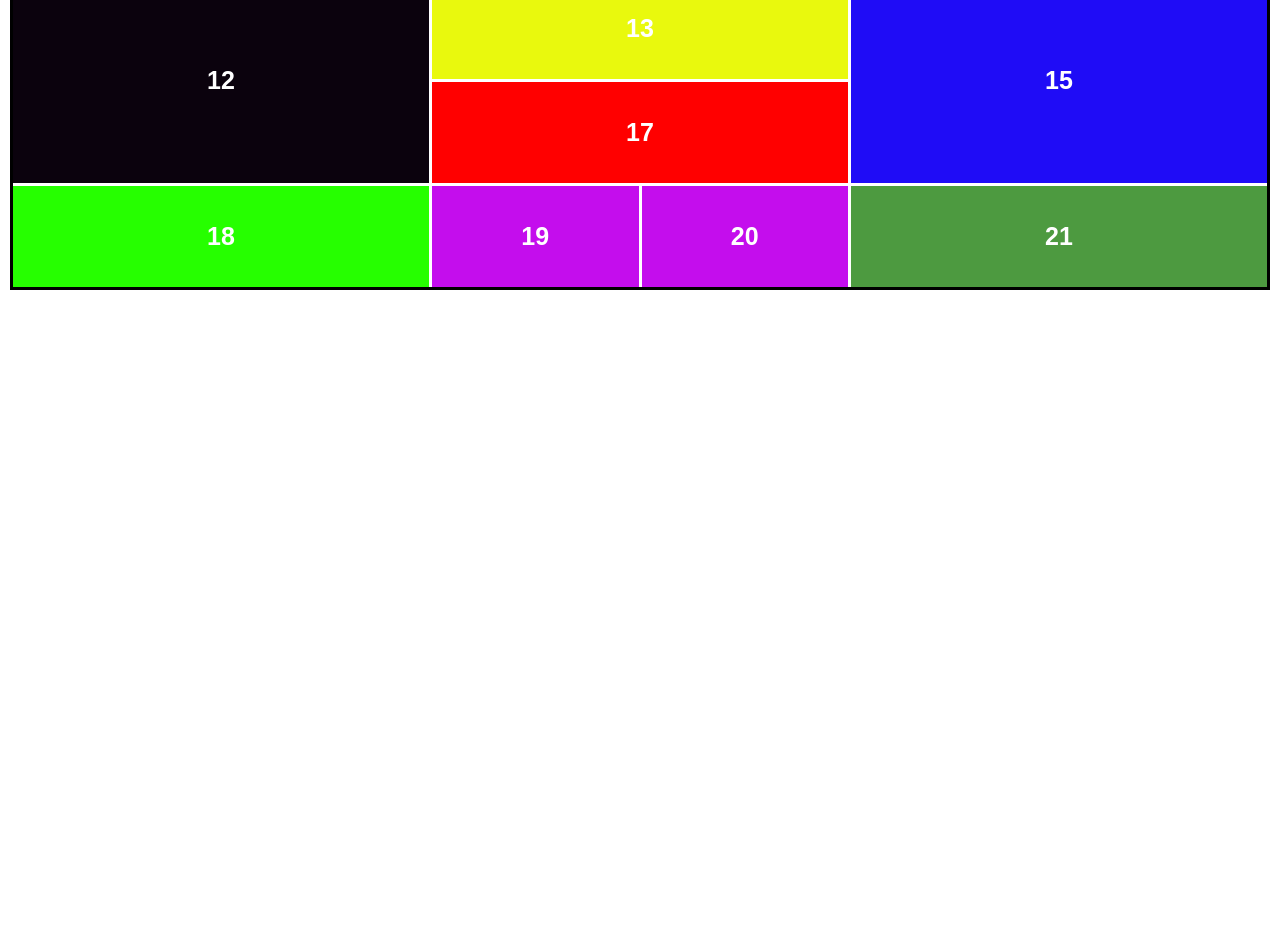
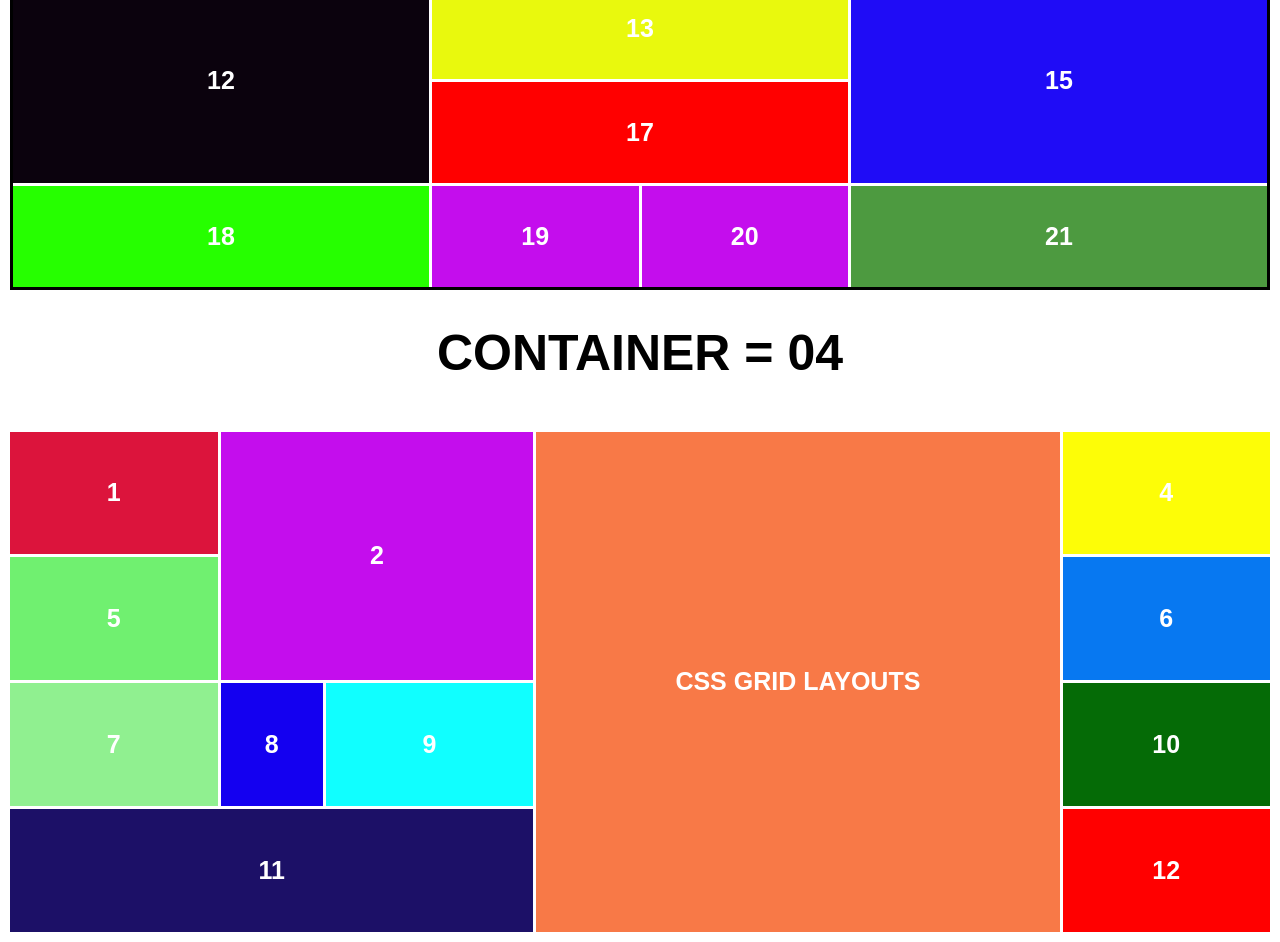
Before and after one commit to SHShazib/css-practice-11, a plain HTML site: page index.html in a window 1280 px wide. Shown: the part 1552-2494 px from the top of the page. Before the commit the page ends 1852 px from the top, so only its background shows below. Drawn offline with Linux system fonts and the light colour scheme.

Commit message:
container 4

```diff
--- a/index.html
+++ b/index.html
@@ -57,7 +57,7 @@
     </div>
 
     <!-- container=04 -->
-    <!-- <h1>Container = 04</h1>
+    <h1>Container = 04</h1>
     <div class="container4">
         <div style="background-color: crimson;" class="one">1</div>
         <div style="background-color: #c40ded;" class="two">2</div>
@@ -71,6 +71,6 @@
         <div style="background-color: #056b06;" class="ten">10</div>
         <div style="background-color: #1c1067;" class="eleven">11</div>
         <div style="background-color: #ff0000;" class="twelve">12</div>
-    </div> -->
+    </div>
 </body>
 </html>
--- a/style.css
+++ b/style.css
@@ -118,7 +118,7 @@ body > h1 {
 }
 
 /* =============container4======== */
-/* .container4 {
+.container4 {
     height: 500px;
     margin-top: 50px;
     display: grid;
@@ -144,4 +144,4 @@ body > h1 {
 }
 .eleven {
     grid-column: span 5;
-} */
+}
```
